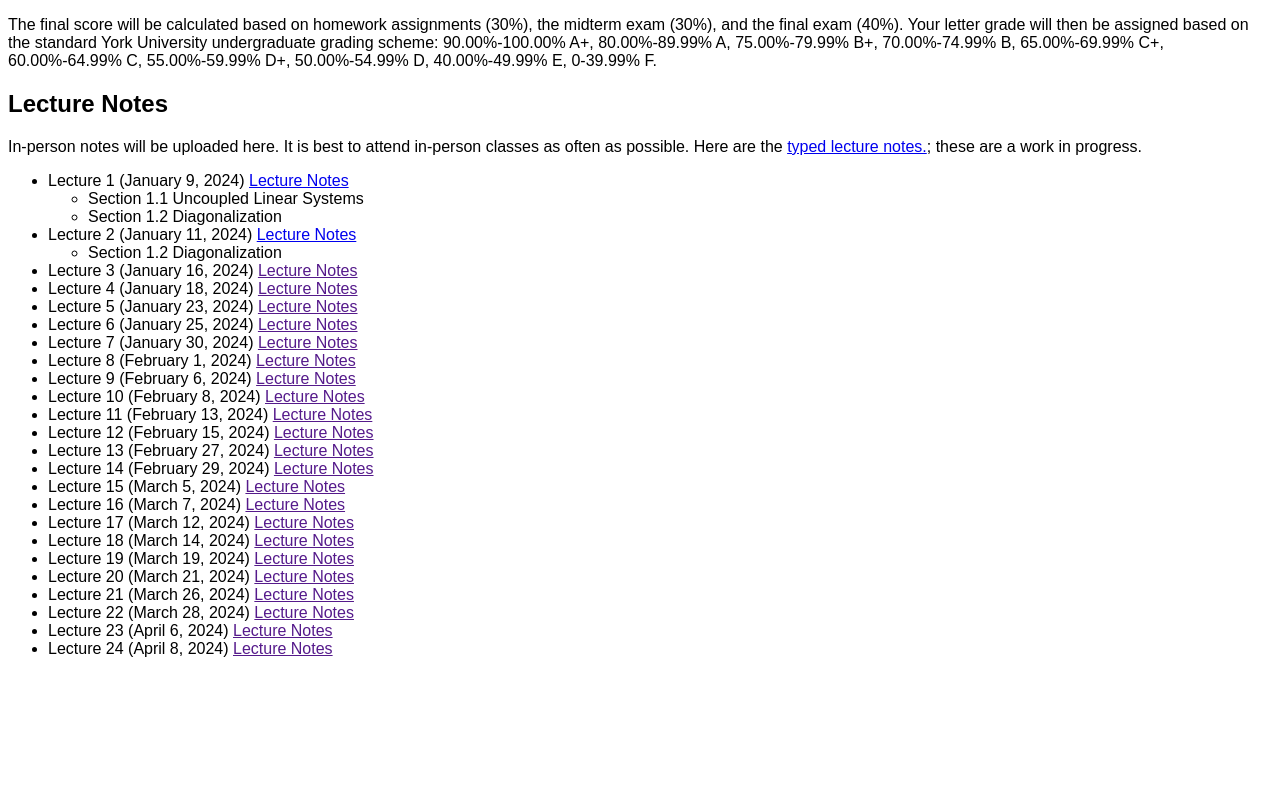
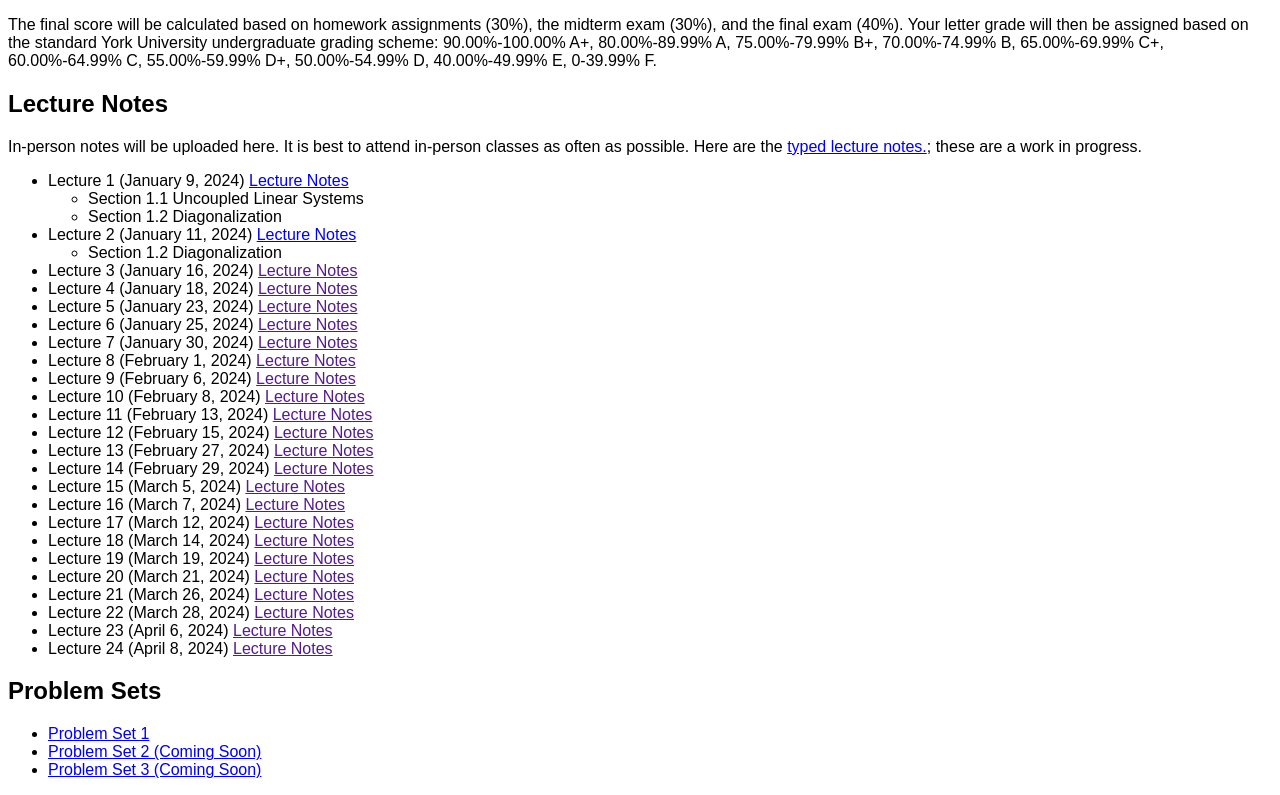
Before and after one commit to joetran0/MATH-4271-Winter-2024, a plain HTML site: page index.html in a window 1280 px wide. Shown: the part 1281-2076 px from the top of the page. Before the commit the page ends 1955 px from the top, so only its background shows below. Drawn offline with Linux system fonts and the light colour scheme.

Commit message:
Update index.html

```diff
--- a/index.html
+++ b/index.html
@@ -108,5 +108,13 @@
             <li>Lecture 23 (April 6, 2024) <a href="">Lecture Notes</a></li>
             <li>Lecture 24 (April 8, 2024) <a href="">Lecture Notes</a></li>
         </ul>
+
+        <h2>Problem Sets</h2>
+
+        <ul>
+            <li><a href="M4271-ProblemSet1.pdf">Problem Set 1</a></li>
+            <li><a href="M4271-ProblemSet2.pdf">Problem Set 2 (Coming Soon)</a></li>
+            <li><a href="M4271-ProblemSet3.pdf">Problem Set 3 (Coming Soon)</a></li>
+        </ul>
     </body>
 </html>
```
